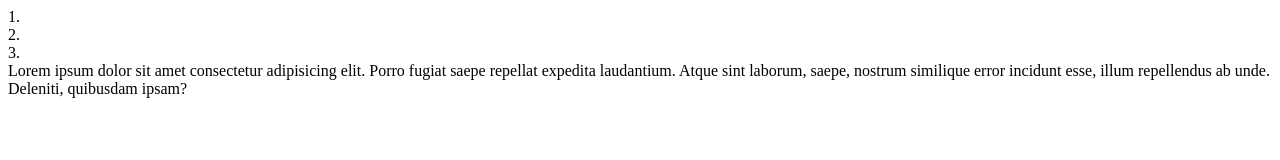
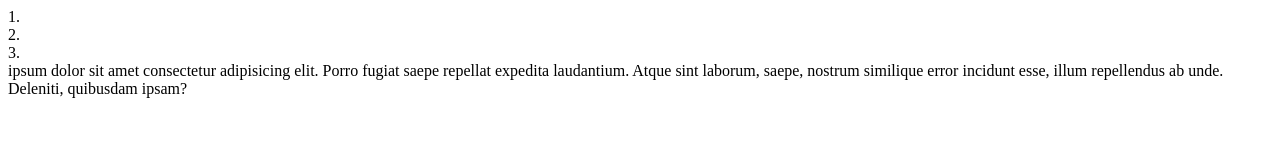
Before and after one commit to brunosmodlaka/vjezba, a plain HTML site: page index2.html in a window 1280 px wide. Drawn offline with Linux system fonts and the light colour scheme.

Commit message:
Druga verzija

```diff
--- a/index2.html
+++ b/index2.html
@@ -10,7 +10,7 @@
       1. <br>
       2. <br>
       3. <br>
-      Lorem ipsum dolor sit amet consectetur adipisicing elit. Porro fugiat saepe repellat expedita laudantium. Atque sint laborum, saepe, nostrum similique error incidunt esse, illum repellendus ab unde. Deleniti, quibusdam ipsam?
+      ipsum dolor sit amet consectetur adipisicing elit. Porro fugiat saepe repellat expedita laudantium. Atque sint laborum, saepe, nostrum similique error incidunt esse, illum repellendus ab unde. Deleniti, quibusdam ipsam?
 
 </body>
 </html>
```
